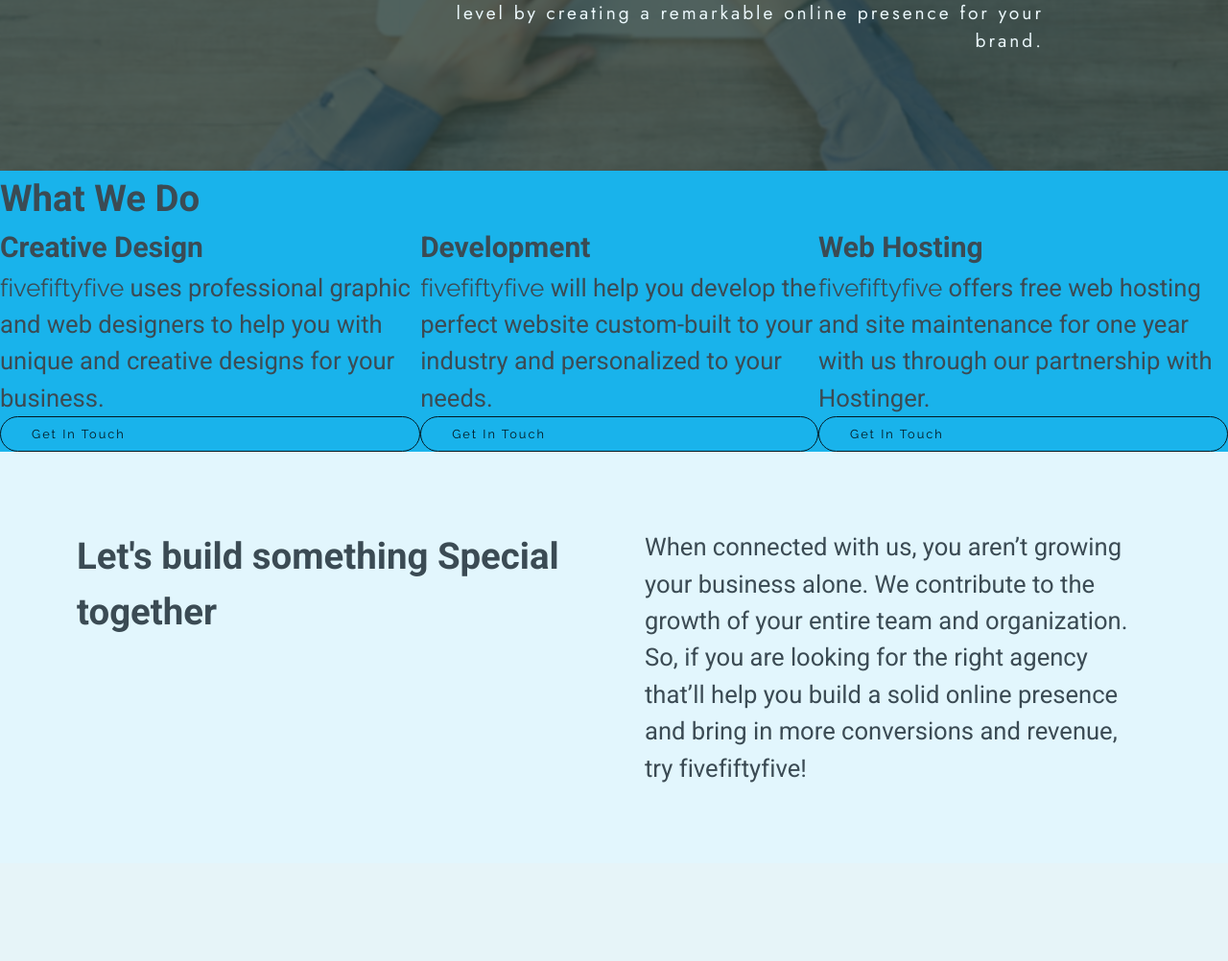
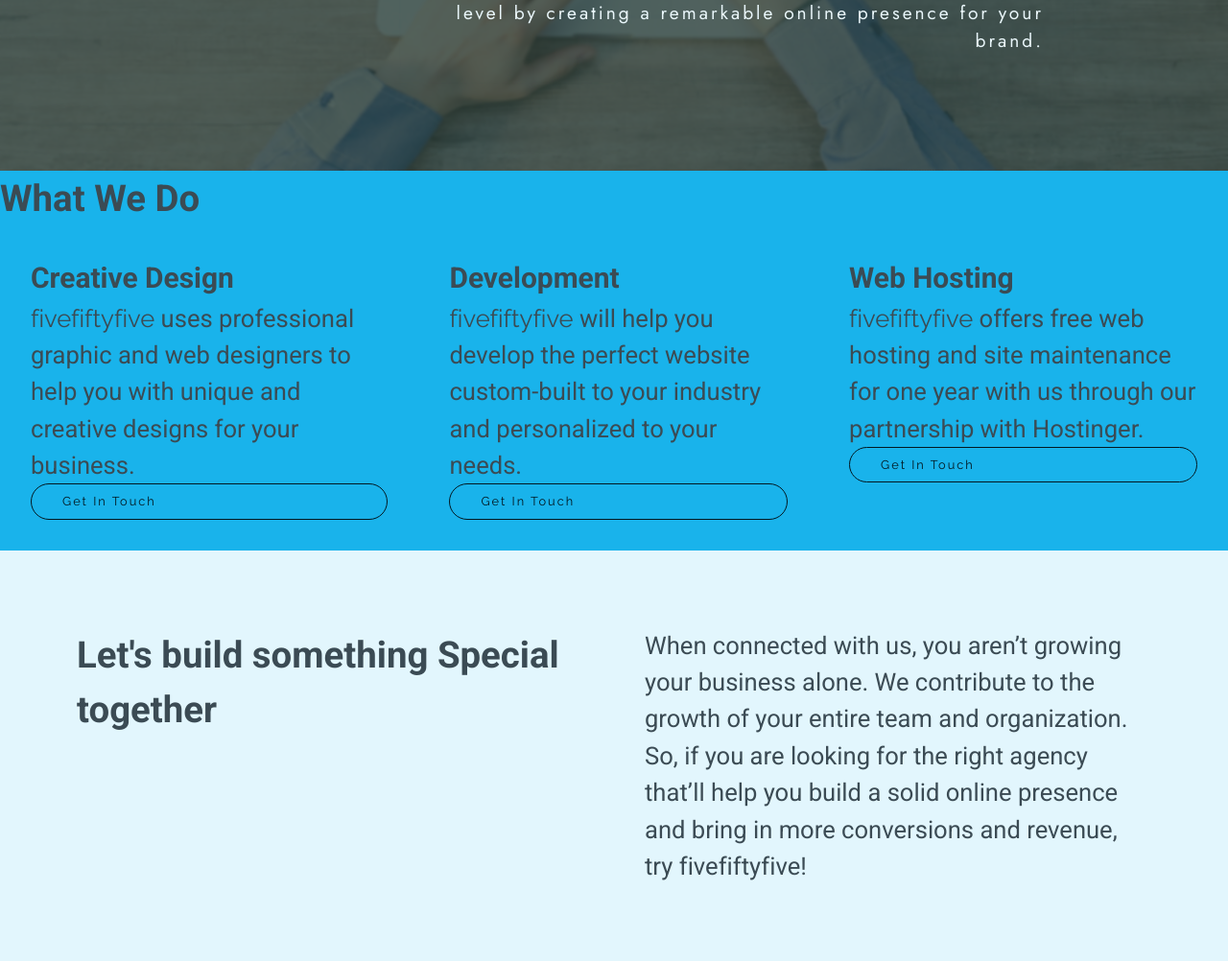
Before and after one commit to waxx567/fivefiftyfive, a Flask app: page / in a window 1280 px wide. Shown: the part 622-1624 px from the top of the page at 96% size. Before the commit the page ends 1438 px from the top, so only its background shows below. Run offline with Flask 2, Linux system fonts and the light colour scheme.

Commit message:
Update style.css

```diff
--- a/static/scss/style.css
+++ b/static/scss/style.css
@@ -183,6 +183,10 @@
     display: flex;
   }
 }
+.box {
+  padding: 2rem;
+}
+
 .aboutus-container {
   display: grid;
   grid-template-columns: 1fr 1fr;
```
